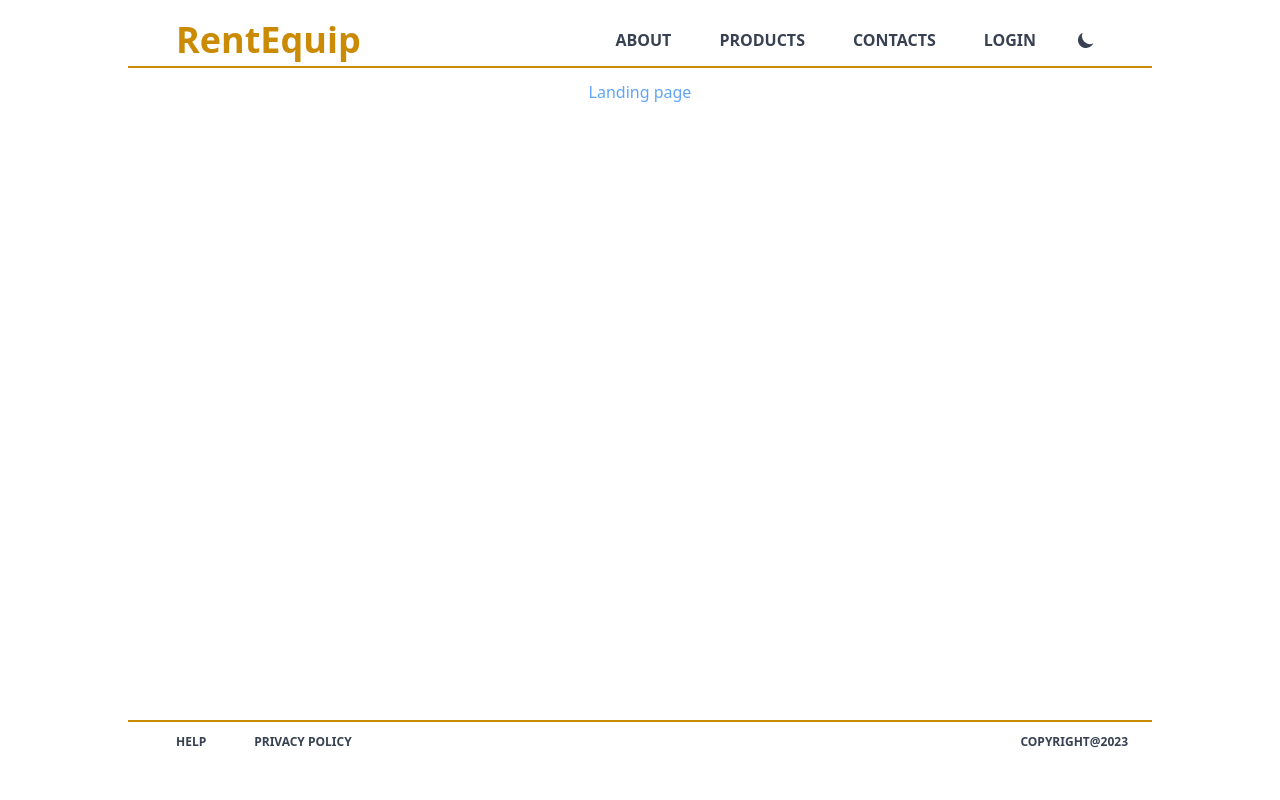
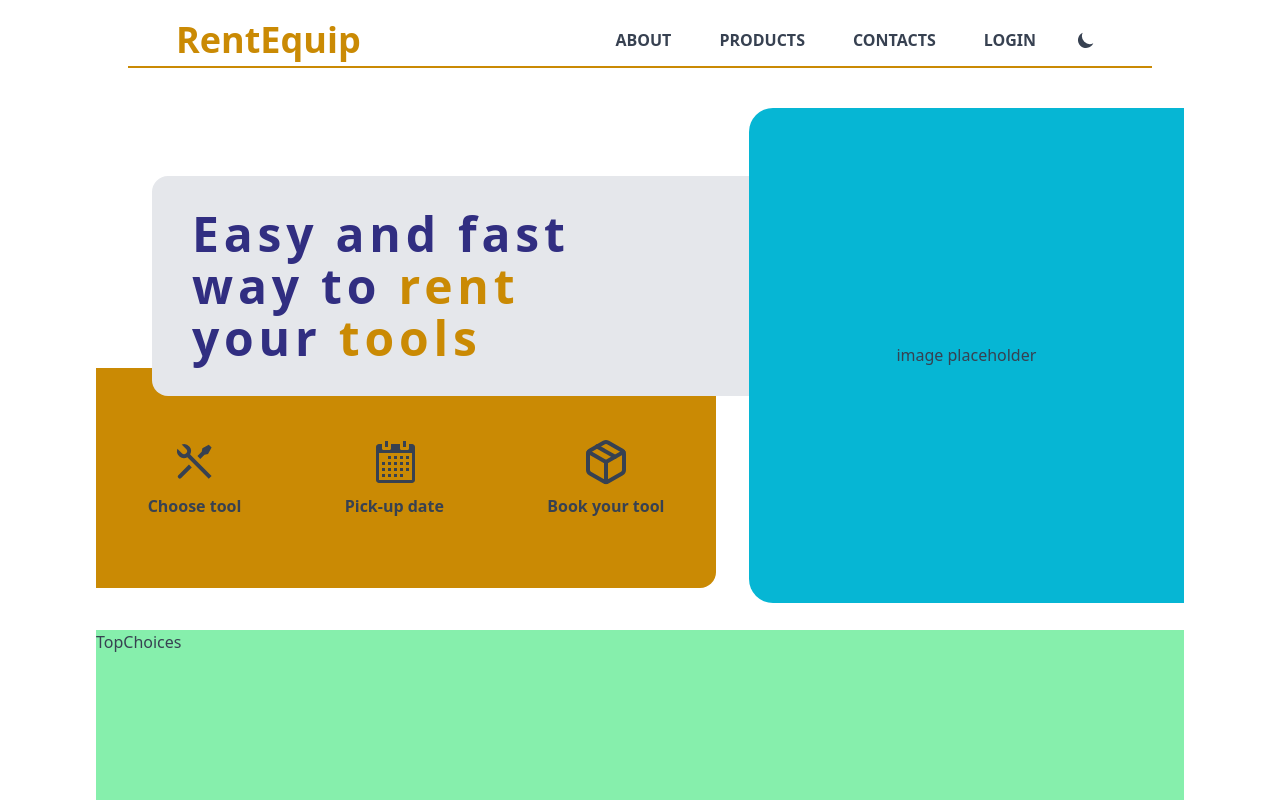
Before and after one commit to ConstantinHuidu/rentingdev, a Next.js app: page / in a window 1280 px wide. Shown: the top 800 px of the page. Built offline with nearby package versions, Linux system fonts and the light colour scheme; no server answers.

Commit message:
home page draft

```diff
--- /dev/null
+++ b/components/homePage/HomePageContainer.tsx
@@ -0,0 +1,16 @@
+import React from "react";
+import HomePageHero from "./components/HomePageHero";
+import TopChoices from "./components/TopChoices";
+import WhyChooseUs from "./components/WhyChooseUs";
+
+const HomePageContainer = () => {
+  return (
+    <div className="flex flex-col w-[85%] h-full mx-auto justify-center items-center text-gray-700 dark:text-white">
+      <HomePageHero />
+      <TopChoices />
+      <WhyChooseUs />
+    </div>
+  );
+};
+
+export default HomePageContainer;
--- /dev/null
+++ b/components/homePage/components/HomePageHero.tsx
@@ -0,0 +1,42 @@
+import React from "react";
+import { RiToolsLine } from "react-icons/ri";
+import { GoCalendar } from "react-icons/go";
+import { FiPackage } from "react-icons/fi";
+
+const HomePageHero = () => {
+  return (
+    <div className="grid md:grid-cols-5 w-full h-[550px]">
+      <div className="relative md:col-span-3 flex flex-col ">
+        <div className="absolute top-10 z-10 flex flex-col justify-center items-start gap-1 h-2/5 w-[95%] mt-14 ml-5 md:ml-14 bg-gray-200 dark:bg-gray-700 rounded-l-2xl md:text-5xl font-bold text-indigo-900 dark:text-white">
+          <p className=" pl-10 tracking-widest">Easy and fast</p>
+          <p className="pl-10 tracking-widest">
+            way to <span className="text-yellow-600">rent</span>
+          </p>
+          <p className="pl-10 tracking-widest">
+            your <span className="text-yellow-600">tools</span>
+          </p>
+        </div>
+        <div className="absolute top-72 z-0 flex justify-around items-center bg-yellow-600 h-2/5 w-[95%] rounded-r-2xl">
+          <div className="flex flex-col justify-center items-center gap-2">
+            <RiToolsLine className="text-5xl" />
+            <p className="font-semibold">Choose tool</p>
+          </div>
+          <div className="flex flex-col justify-center items-center gap-2">
+            <GoCalendar className="text-5xl" />
+
+            <p className="font-semibold">Pick-up date</p>
+          </div>
+          <div className="flex flex-col justify-center items-center gap-2">
+            <FiPackage className="text-5xl" />
+            <p className="font-semibold">Book your tool</p>
+          </div>
+        </div>
+      </div>
+      <div className="hidden md:col-span-2 z-20 md:flex justify-center items-center my-auto h-[90%] bg-cyan-500 rounded-l-3xl">
+        image placeholder
+      </div>
+    </div>
+  );
+};
+
+export default HomePageHero;
--- /dev/null
+++ b/components/homePage/components/TopChoices.tsx
@@ -0,0 +1,7 @@
+import React from "react";
+
+const TopChoices = () => {
+  return <div className="w-full h-[400px] bg-green-300">TopChoices</div>;
+};
+
+export default TopChoices;
--- /dev/null
+++ b/components/homePage/components/WhyChooseUs.tsx
@@ -0,0 +1,7 @@
+import React from "react";
+
+const WhyChooseUs = () => {
+  return <div className="w-full h-[400px] bg-cyan-300">WhyChooseUs</div>;
+};
+
+export default WhyChooseUs;
--- a/package.json
+++ b/package.json
@@ -19,6 +19,7 @@
     "next-auth": "^4.20.1",
     "react": "18.2.0",
     "react-dom": "18.2.0",
+    "react-icons": "^4.8.0",
     "typescript": "4.9.5"
   },
   "devDependencies": {
--- a/pages/index.tsx
+++ b/pages/index.tsx
@@ -1,5 +1,6 @@
 import Head from "next/head";
 import { Inter } from "next/font/google";
+import HomePageContainer from "@/components/homePage/HomePageContainer";
 
 const inter = Inter({ subsets: ["latin"] });
 
@@ -7,14 +8,12 @@ export default function Home() {
   return (
     <>
       <Head>
-        <title>RENTDEV - Home</title>
+        <title>RentEquip - Home</title>
         <meta name="description" content="Generated by create next app" />
         <meta name="viewport" content="width=device-width, initial-scale=1" />
         <link rel="icon" href="/favicon.ico" />
       </Head>
-      <main className="flex items-center justify-center">
-        <h1 className="text-red-500 md:text-blue-400">Landing page</h1>
-      </main>
+      <HomePageContainer />
     </>
   );
 }
```
Also changed, not shown: 1 other file (tests, documents, lock files or other folders).
